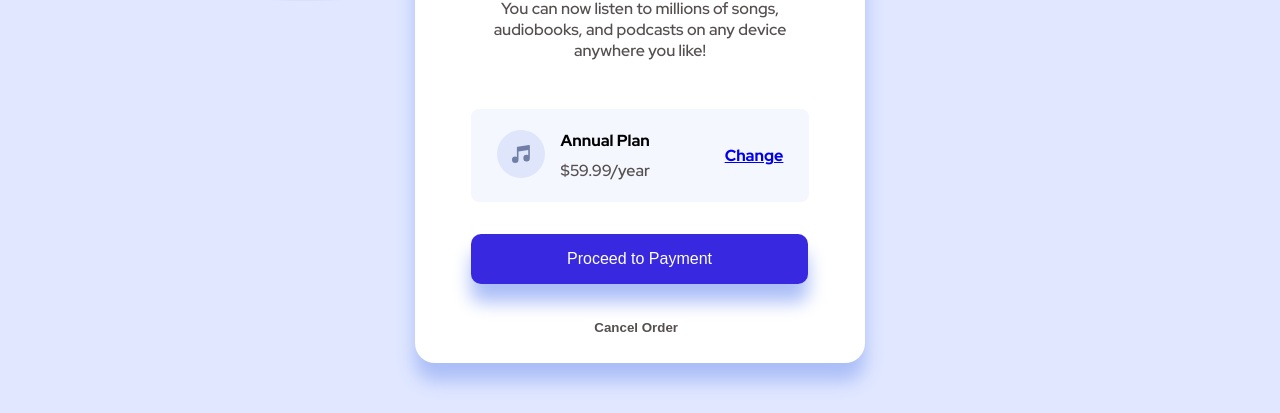
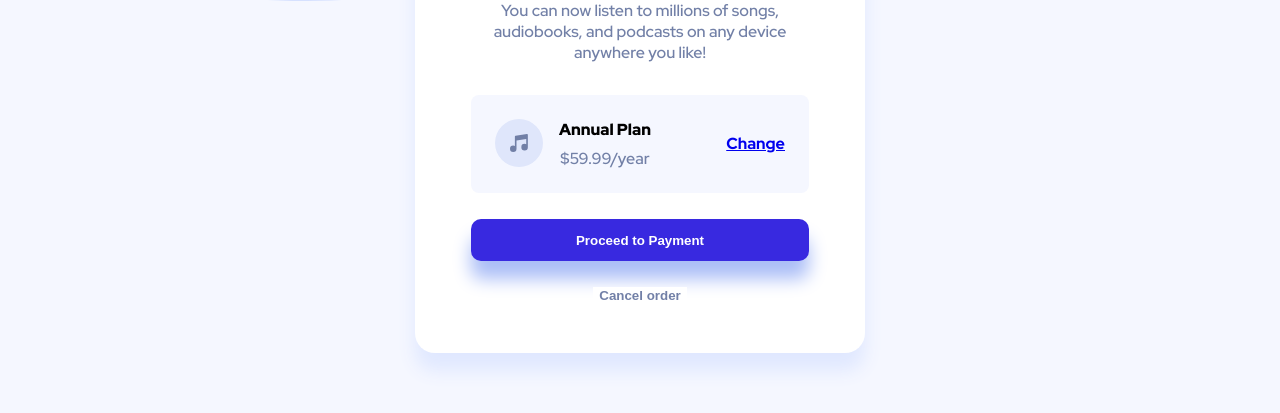
Before and after one commit to sangoonate/order-summary-component, a plain HTML site: page index.html in a window 1280 px wide. Shown: the part 387-800 px from the top of the page. Drawn offline with Linux system fonts and the light colour scheme.

Commit message:
Refactor html & css

```diff
--- a/index.html
+++ b/index.html
@@ -5,58 +5,38 @@
     <link rel="stylesheet" href="style.css">
     <meta charset="UTF-8">
     <title>Order summary card</title>
-    <style>
-        @font-face {
-            font-family: RedHatDisplay;
-            src: url("Red_Hat_Display/static/RedHatDisplay-Medium.ttf");
-        }
-
-        @font-face {
-            font-family: RedHatDisplay;
-            src: url("Red_Hat_Display/static/RedHatDisplay-Bold.ttf");
-            font-weight: bold;
-        }
-
-        body {
-            font-family: RedHatDisplay;
-        }
-
-        body {
-            background-image: url("requirements/images/pattern-background-desktop.svg");
-            background-repeat: no-repeat;
-            background-size: contain;
-            background-color: hsl(228, 100%, 94%);
-        }
-    </style>
 </head>
 
 <body>
     <div class="flex-center flex-column outer">
         <div class="flex-center">
             <div class="flex-center flex-column card">
-                <img class="img" src="requirements/images/illustration-hero.svg">
-                <h1 class="text-center mt-2">Order Summary</h1>
-                <p class="text-center ml-2 mt-2 text-color">You can now listen to millions of songs, audiobooks, and podcasts on any device anywhere you like!</p>
-                <div class="info-container">
-                    <div class="info">
-                        <img src="requirements/images/icon-music.svg">
-                        <div class="info-details">
-                            <h4>Annual Plan</h4>
-                            <p>$59.99/year</p>
+                <img class="main-img" src="requirements/images/illustration-hero.svg">
+                <div class="card-body">
+
+                    <h1>Order Summary</h1>
+                    <p class="mt-1 blue-text-color">
+                        You can now listen to millions of songs, audiobooks, and podcasts on any device anywhere you like!
+                    </p>
+
+                    <div class="info flex-center mt-2">
+                        <div>
+                            <img class="info-img" src="requirements/images/icon-music.svg">
+                            <div class="info-details">
+                                <p class="bold">Annual Plan</p>
+                                <p class="blue-text-color mt-05">$59.99/year</p>
+                            </div>
                         </div>
+                        <a class="info-change bold" href="#"><b>Change</b></a>
                     </div>
-                    <a class="info-change" href="#"><b>Change</b></a>
-                </div>
-                <div>
-                    <button class="button-1">Proceed to Payment</button>
-                </div>
-                <div>
-                    <button class="button-2"><b>Cancel Order</b></button>
+
+                    <button class="blue-button mt-2 semi-bold">Proceed to Payment</button>
+                    <br/>
+                    <button class="transparent-button mt-2 blue-text-color bold">Cancel order</button>
                 </div>
             </div>
         </div>
     </div>
-
     </div>
 </body>
 
--- a/style.css
+++ b/style.css
@@ -1,8 +1,36 @@
+@font-face {
+    font-family: RedHatDisplay;
+    src: url("Red_Hat_Display/static/RedHatDisplay-Medium.ttf");
+    font-weight: 500;
+}
+
+@font-face {
+    font-family: RedHatDisplay;
+    src: url("Red_Hat_Display/static/RedHatDisplay-Bold.ttf");
+    font-weight: 700;
+}
+
+@font-face {
+    font-family: RedHatDisplay;
+    src: url("Red_Hat_Display/static/RedHatDisplay-Black.ttf");
+    font-weight: 900;
+}
+
 :root {
     box-sizing: border-box;
     font-family: RedHatDisplay;
     font-size: 16px;
-    /* Font size (paragraph): 16px */
+
+    --main-img-border-radius: 20px;
+
+    /* Primary */
+    --pale-blue: hsl(225, 100%, 94%);
+    --bright-blue: hsl(245, 75%, 52%);
+
+    /* Neutral */
+    --very-pale-blue: hsl(225, 100%, 98%);
+    --desaturated-blue: hsl(224, 23%, 55%);
+    --dark-blue: hsl(223, 47%, 23%);
 }
 
 *,
@@ -13,6 +41,11 @@
 
 body {
     margin: 0;
+    background-image: url("requirements/images/pattern-background-desktop.svg");
+    background-repeat: no-repeat;
+    background-size: contain;
+    background-color: var(--very-pale-blue);
+    min-height: 100vh;
 }
 
 h1,
@@ -32,98 +65,88 @@ p {
 .flex-center {
     display: flex;
     justify-content: center;
+    align-items: center;
 }
 
 .flex-center.flex-column {
     flex-direction: column;
 }
 
-.text-center {
+.mt-05 {
+    margin-top: 0.5em;
+}
+
+.mt-1 {
+    margin-top: 1em;
+}
+
+.mt-2 {
+    margin-top: 2em;
+}
+
+.bold {
+    font-weight: 900;
+}
+
+.semi-bold {
+    font-weight: 700;
+}
+
+.card {
+    border-radius: var(--main-img-border-radius);
+    width: 450px;
+    background-color: white;
+    box-shadow: 0px 18px 18px var(--pale-blue);
+}
+
+.main-img {
+    border-top-left-radius: var(--main-img-border-radius);
+    border-top-right-radius: var(--main-img-border-radius);
+}
+
+.card-body {
+    padding: 3em 3.5em;
     text-align: center;
 }
 
-.ml-2 {
-    margin-left: 2.8em;
-    margin-right: 2.8em;
+.blue-text-color {
+    color: var(--desaturated-blue);
 }
 
-.mt-2 {
-    margin-top: 1.5em;
+.info {
+    background-color: var(--very-pale-blue);
+    padding: 1.5em;
+    border-radius: 0.5em;
 }
 
-.card {
-    border-radius: 20px;
-    width: 450px;
-    background-color: white;
-    box-shadow: 0px 18px 18px hsl(225, 82%, 82%);
-    /* height: 900px; */
-}
-
-.img {
-    border-top-left-radius: 20px;
-    border-top-right-radius: 20px;
-}
-
-.info-container {
-    display: flex;
-    background-color: hsl(225, 100%, 98%);
-    align-items: center;
-    padding: 1.3em 0.6em;
-    border-radius: 0.5em;
-    margin-top: 3em;
-    margin-bottom: 2em;
-    margin-left: 3.5em;
-    margin-right: 3.5em;
-}
-
-.info img {
+.info-img {
     float: left;
-    display: block;
-    margin-left: 1em;
-    margin-right: 1em;
 }
 
 .info-details {
-    font-size: 16px;
     display: inline-block;
+    margin-left: 1em;
 }
 
 .info-change {
     margin-left: auto;
-    margin-right: 1em;
 }
 
-.info h4 {
-    margin: 0;
+button {
+    cursor: pointer;
 }
 
-.info p {
-    margin: 0;
-    margin-top: 0.6em;
-    color: rgb(85, 79, 79);
+.blue-button {
+    background-color: var(--bright-blue);
+    padding: 1em 0;
+    color: white;
+    border: none;
+    border-radius: 10px;
+    box-shadow: 0px 18px 18px hsl(225, 82%, 82%);
+    width: 100%;
 }
 
-.text-color {
-    color: rgb(85, 79, 79);
-}
-
-.button-1 {
-    background-color: hsl(245, 75%, 52%);
-    padding: 1em 6em;
-    text-align: center;
-    font-size: 16px;
-    margin-bottom: 2em;
-    color: #ffffff;
-    border: none;
-    border-radius: 10px;
-    margin-left: 3.5em;
-    box-shadow: 0px 18px 18px hsl(225, 82%, 82%);
-}
-
-.button-2 {
-    margin-bottom: 2em;
-    margin-left: 13em;
+.transparent-button {
     border: none;
     background-color: white;
-    color: rgb(85, 79, 79);
 }
```
